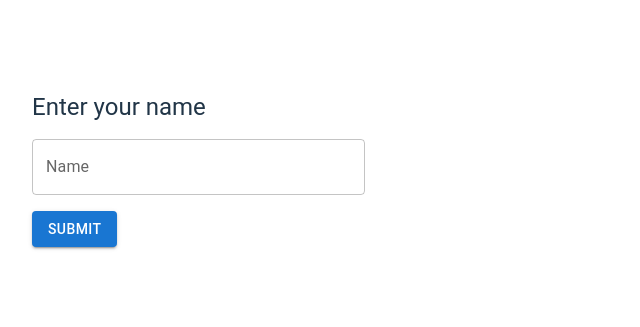
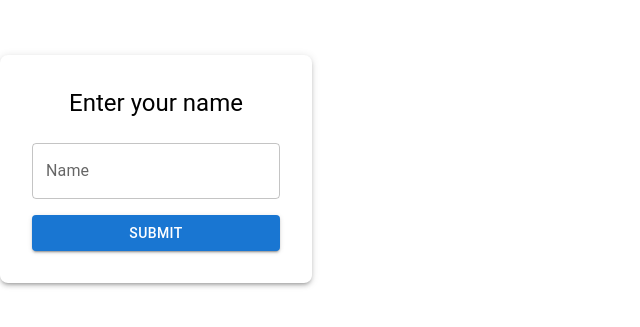
Before and after one commit to Mysthetic/pw-app-demo, a React (Vite) app in the folder appdemo/: page /form in a window 1280 px wide. Shown: the part 231-558 px from the top of the page, without its empty margins (0-640 px from the left). Built offline with nearby package versions, Linux system fonts and the light colour scheme.

Commit message:
align contents to center

```diff
--- a/appdemo/src/pages/FormPage.tsx
+++ b/appdemo/src/pages/FormPage.tsx
@@ -1,4 +1,4 @@
-import { TextField, Button, Typography } from '@mui/material';
+import { TextField, Button, Typography, Box } from '@mui/material';
 import { useState } from 'react';
 import { useNavigate } from 'react-router-dom';
 import api from '../services/api';
@@ -14,8 +14,26 @@ export default function FormPage() {
   };
 
   return (
-    <div style={{ padding: '2rem' }}>
-      <Typography variant="h5">Enter your name</Typography>
+    <Box
+      display="flex"
+      justifyContent="center"
+      alignItems="center"
+      height="100vh"
+    >
+      <Box
+        display="flex"
+        flexDirection="column"
+        alignItems="center"
+        width="100%"
+        maxWidth="400px"
+        p={4}
+        boxShadow={3}
+        borderRadius={2}
+        bgcolor="white"
+      >
+        <Typography variant="h5" color='black' gutterBottom>
+          Enter your name
+        </Typography>
         <TextField
           label="Name"
           value={name}
@@ -23,9 +41,10 @@ export default function FormPage() {
           fullWidth
           sx={{ my: 2 }}
         />
-      <Button variant="contained" onClick={handleSubmit}>
+        <Button variant="contained" fullWidth onClick={handleSubmit}>
           Submit
         </Button>
-    </div>
+      </Box>
+    </Box>
   );
 }
--- a/appdemo/src/pages/HomePage.tsx
+++ b/appdemo/src/pages/HomePage.tsx
@@ -1,16 +1,23 @@
 // src/pages/HomePage.tsx
-import { Typography, Box, Button } from '@mui/material';
-import { useNavigate } from 'react-router-dom';
+import { Typography, Box, Button } from "@mui/material";
+import { useNavigate } from "react-router-dom";
 
 export default function HomePage() {
   const navigate = useNavigate();
 
   return (
-    <Box p={3}>
+    <Box
+      p={3}
+      display="flex"
+      flexDirection="column"
+      justifyContent="center"
+      alignItems="center"
+      height="90vh"
+    >
       <Typography variant="h4" gutterBottom>
         Welcome to My App Demo!
       </Typography>
-      <Button variant="contained" onClick={() => navigate('/form')}>
+      <Button variant="contained" onClick={() => navigate("/form")}>
         Go to Form
       </Button>
     </Box>
```
Lines whose indentation alone changed are shown as unchanged.
